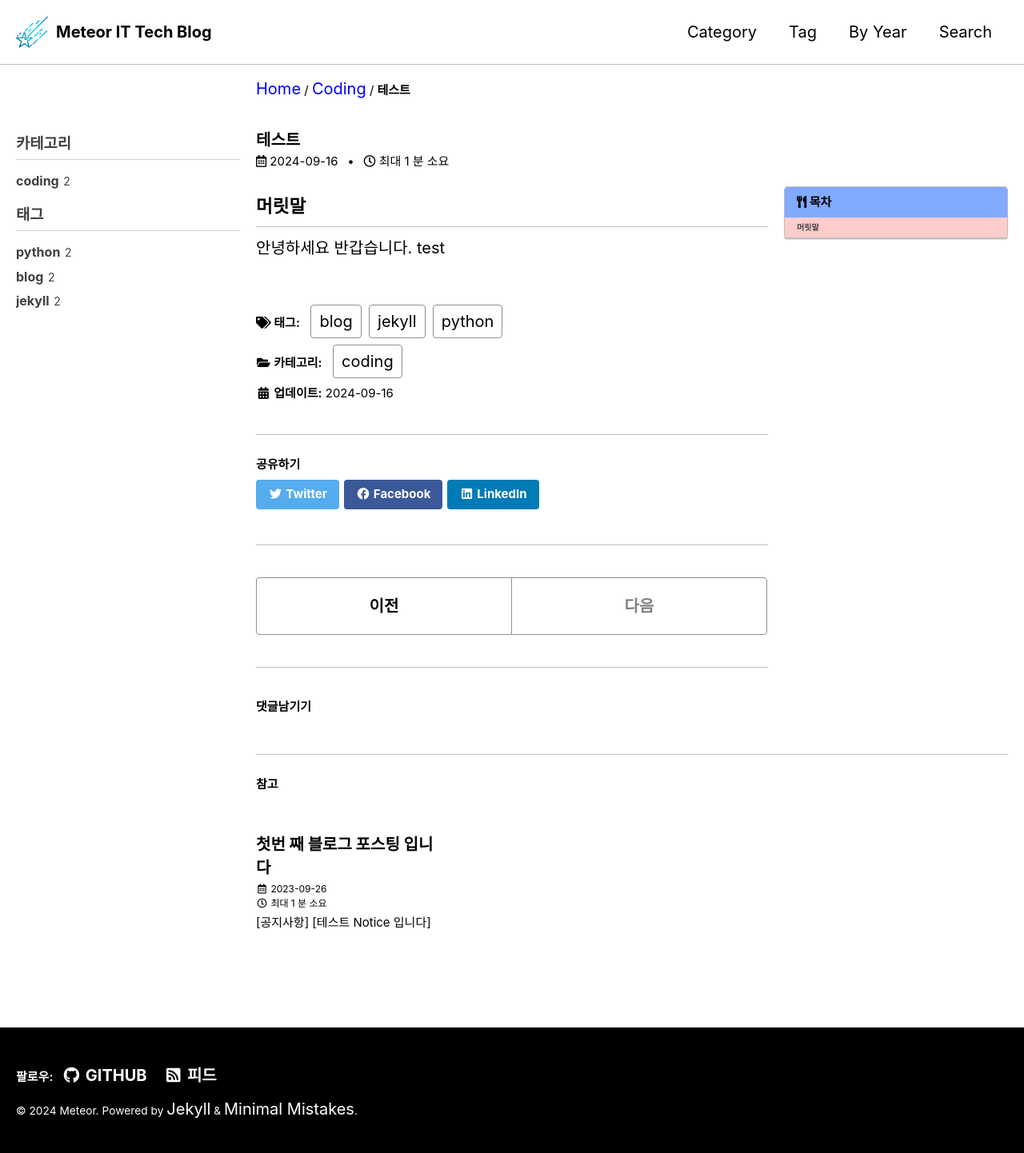
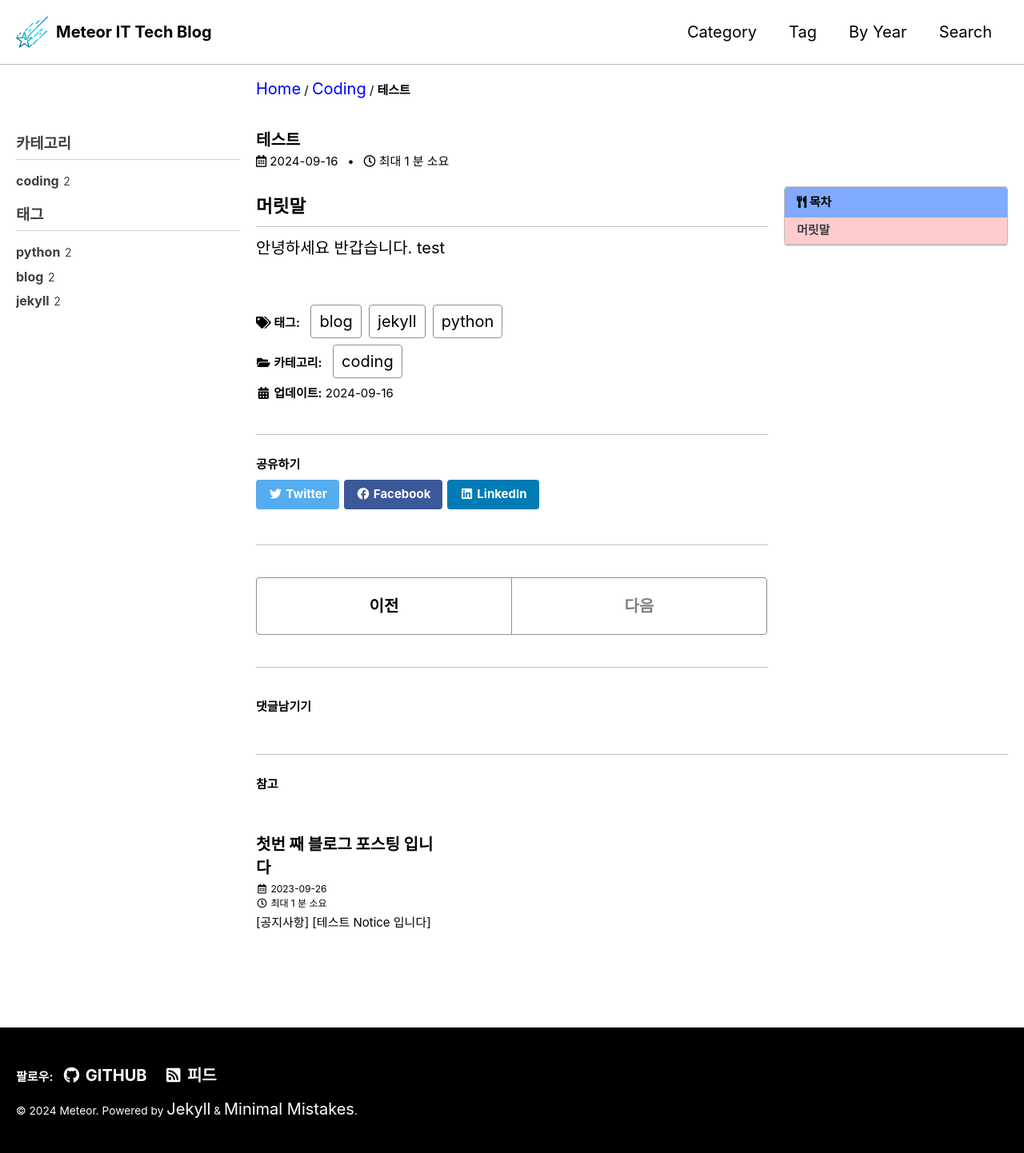
Before and after one commit to MeteorNote/MeteorNote.github.io, a Jekyll site: the page built from _posts/2024-09-16-test.md, in a window 1280 px wide. Shown: the whole page at 80% size. Built offline with Jekyll 4.4.1, drawn with Linux system fonts in a browser that asks for light colours; cached includes are drawn as plain includes; comment, search, counter and statistics services are not loaded.

Commit message:
Update _navigation.scss

```diff
--- a/_sass/minimal-mistakes/_navigation.scss
+++ b/_sass/minimal-mistakes/_navigation.scss
@@ -538,13 +538,13 @@
     font-size: $type-size-7;
   }
 
-  a {
+  a { /* 본문 오른쪽 navigate font 조정*/
     display: block;
     padding: 0.25rem 0.75rem;
     color: $muted-text-color;
     font-weight: bold;
     line-height: 1.5;
-    font-size: 10px;
+    font-size: 15px;
     border-bottom: 1px solid $border-color;
 
     &:hover {
```
